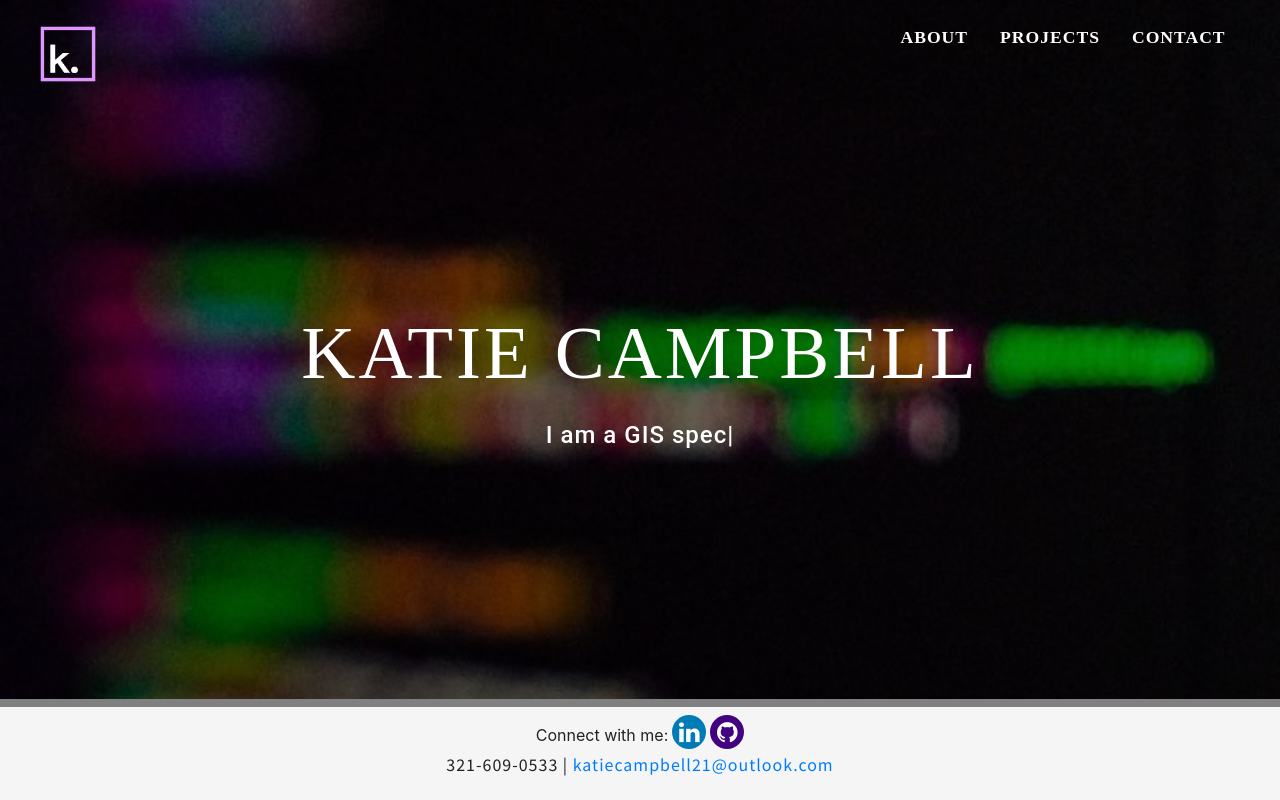
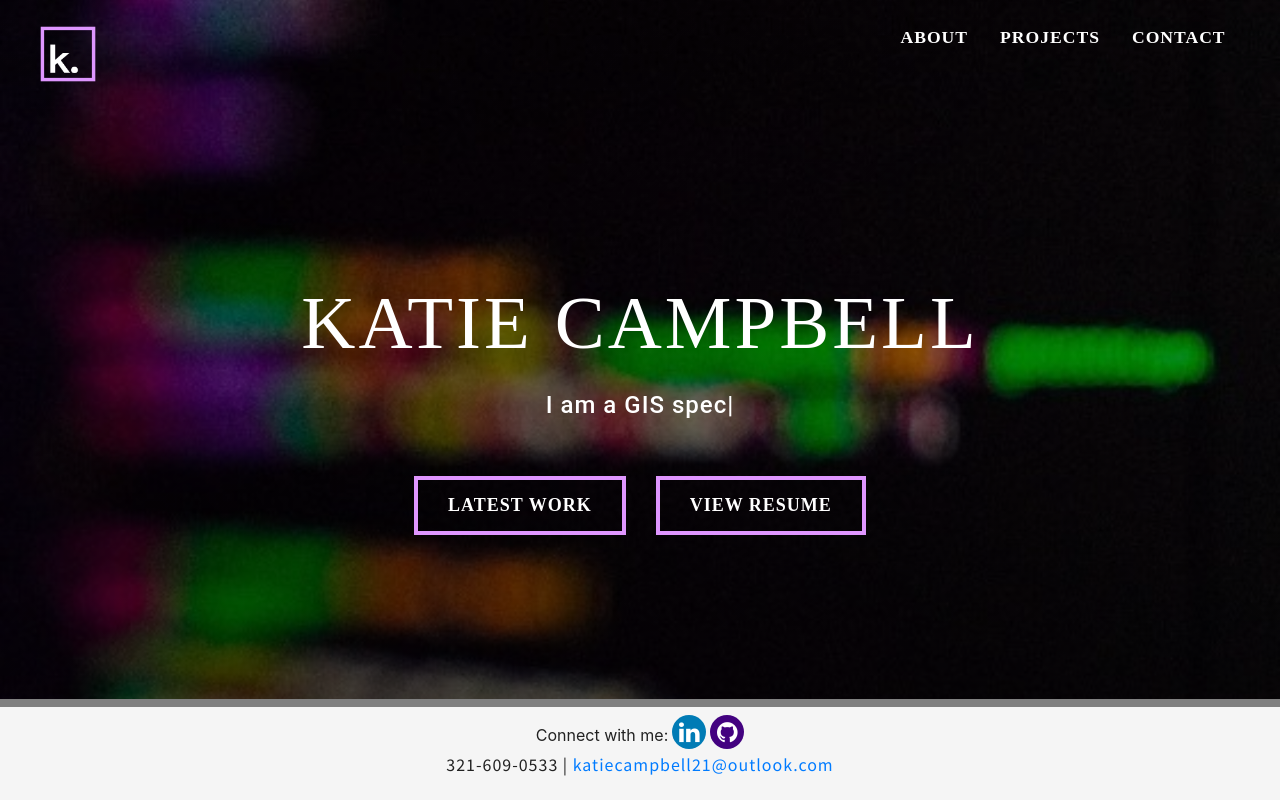
Before and after one commit to katiec2116/react-portfolio, a React (Create React App) app in the folder portfolio/: page / in a window 1280 px wide. Shown: the top 800 px of the page. Built offline with nearby package versions, Linux system fonts and the light colour scheme.

Commit message:
add buttons to home page

```diff
--- a/portfolio/src/components/Button.js
+++ b/portfolio/src/components/Button.js
@@ -16,7 +16,7 @@ export const Button = styled(Link)`
   justify-content: center;
   align-items: center;
   transition: all 0.2s ease-in-out;
-  border: 4px solid #75c9c0;
+  border: 4px solid #DF96FF;
   margin-left: 15px;
   margin-right: 15px;
   &:hover {
--- a/portfolio/src/components/Header/index.js
+++ b/portfolio/src/components/Header/index.js
@@ -2,6 +2,7 @@ import React from 'react'
 import { HeaderContainer, HeaderBackground, ImageBackground, HeaderContent, HeaderH1, HeaderP, HeaderButtonWrapper } from './Header'
 import "../../App.css"
 import { init } from "ityped"
+import { Button } from "../Button"
 import {useEffect, useRef } from "react"
 
 const Header = () => {
@@ -28,13 +29,13 @@ const Header = () => {
                 <HeaderH1>Katie Campbell</HeaderH1>
                 <HeaderP>  <h4>I am a <span ref={textRef}> </span></h4></HeaderP>
                 <HeaderButtonWrapper>
-                    {/* <Button to="projects">
+                    <Button>
                         Latest Work
-                    </Button> */}
+                    </Button>
 
-                    {/* <Button onClick={onResumeClick}>
+                    <Button onClick={onResumeClick}>
                         View Resume
-                    </Button> */}
+                    </Button>
                 </HeaderButtonWrapper>
             </HeaderContent>
 
```
Also changed, not shown: portfolio/src/components/Header/stars.png (deleted).
